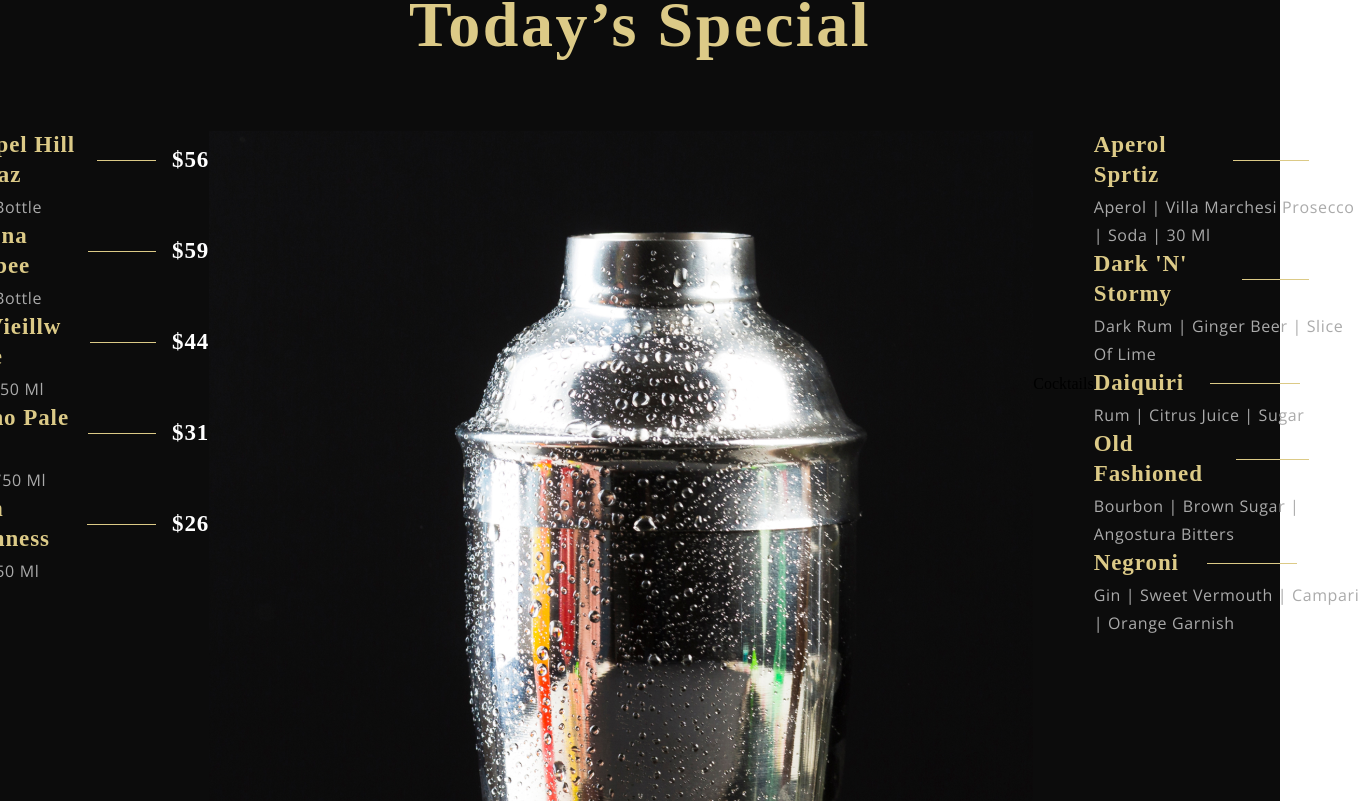
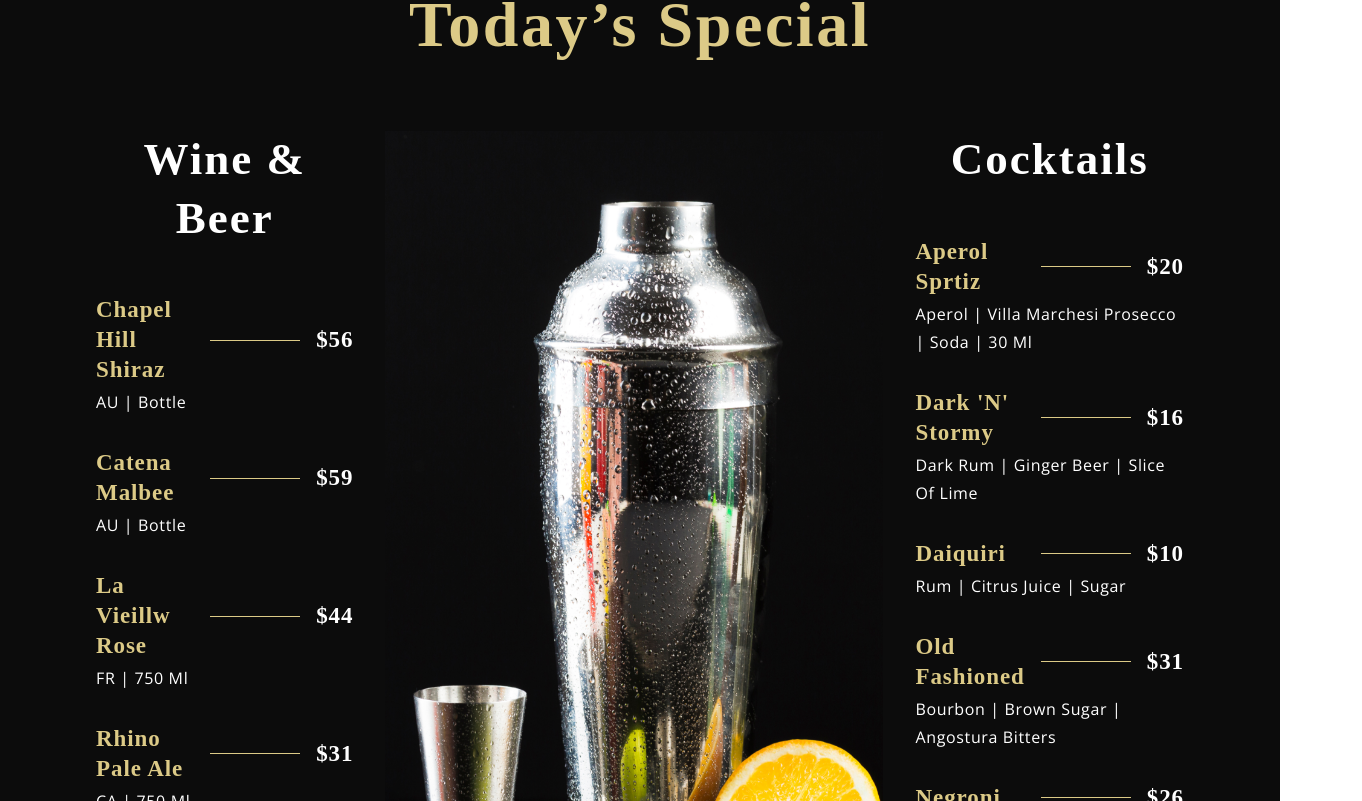
Before and after one commit to Arian-Akbari/restaurant_react-project, a React (Create React App) app: page / in a window 1280 px wide. Shown: the part 2339-3140 px from the top of the page, 1362 px wide, since content can reach past the window. Built offline with nearby package versions, Linux system fonts and the light colour scheme; a web font is replaced by a local one.

Commit message:
finished the special menu

```diff
--- a/src/components/Menuitem/MenuItem.css
+++ b/src/components/Menuitem/MenuItem.css
@@ -1,24 +1,35 @@
-.app__menuitem{
+.app__menuitem {
     width: 100%;
     margin: 1rem 0;
+
     display: flex;
     flex-direction: column;
 }
-.app__menuitem-head{
+
+.app__menuitem-head {
     display: flex;
     justify-content: space-between;
     align-items: center;
 }
-.app__menuitem-sub{
+
+.app__menuitem-sub {
     width: 100%;
     margin-top: 0.2rem;
 }
-.app__menuitem-name{
+
+.app__menuitem-name {
     flex: 1;
 }
-.app__menuitem-dash{
+
+.app__menuitem-dash {
     width: 90px;
     height: 1px;
     background: var(--color-golden);
     margin: 0 1rem;
 }
+
+.app__menuitem-price {
+    display: flex;
+    justify-content: flex-end;
+    align-items: flex-end;
+}
--- a/src/components/Menuitem/MenuItem.jsx
+++ b/src/components/Menuitem/MenuItem.jsx
@@ -2,23 +2,22 @@ import React from 'react';
 
 import './MenuItem.css';
 
-const MenuItem = ({title , price , tags }) => (
-  <div className={"app_menuitem"}>
-    <div className={"app__menuitem-head"}>
-        <div className={"app_menuitem-name"}>
-            <p className={"p__cormorant"} style={{color : '#DCCA87'}}>{title}</p>
+const MenuItem = ({title, price, tags}) => (
+    <div className="app__menuitem">
+        <div className="app__menuitem-head">
+            <div className="app__menuitem-name">
+                <p className="p__cormorant" style={{color: '#DCCA87'}}>{title}</p>
+            </div>
+            <div className="app__menuitem-dash"/>
+            <div className="app__menuitem-price">
+                <p className="p__cormorant">{price}</p>
+            </div>
         </div>
 
-        <div className={"app__menuitem-dash"}></div>
-
-        <div className={"app_menuitem-price"}>
-            <p className={"p__cormorant"} >{price}</p>
+        <div className="app__menuitem-sub">
+            <p className="p__opensans" style={{color: 'white'}}>{tags}</p>
         </div>
     </div>
-      <div className={"app__menuitem-sub"}>
-          <p className={"p__opensans"} style={{color : "#AAA"}}>{tags}</p>
-      </div>
-  </div>
 );
 
 export default MenuItem;
--- a/src/container/Menu/SpecialMenu.css
+++ b/src/container/Menu/SpecialMenu.css
@@ -14,3 +14,62 @@
     align-items: flex-start;
     flex-direction: row;
 }
+.app__specialMenu-menu_heading{
+    color: white;
+    text-align: center;
+    font-variant-numeric: lining-nums tabular-nums;
+    font-family: var(--font-base);
+    font-size: 45px;
+    font-style: normal;
+    font-weight: 600;
+    line-height: 130%;
+    letter-spacing: 2px;
+    text-transform: capitalize;
+}
+.app__specialMenu_wine, .app__specialMenu_cocktails{
+    flex: 1;
+    width: 100%;
+    display: flex;
+    flex-direction: column;
+}
+.app__specialMenu-menu_img{
+    width: 410px;
+    margin: 0 2rem;
+}
+.app__specialMenu-menu_img img{
+    width: 100%;
+    height: auto;
+}
+.app__specialMenu-menu_items{
+    display: flex;
+    flex-direction: column;
+    margin: 2rem 0;
+    width: 100%;
+}
+@media screen and (max-width: 2000px){
+    .app__specialMenu-menu_img{
+        width: 650px;
+    }
+    .app__specialMenu-menu_img img{
+        height: 920px;
+    }
+}
+@media screen and (max-width: 1150px){
+    .app__specialMenu-menu{
+        flex-direction: column;
+        align-items: center;
+        width: 100%;
+    }
+    .app__specialMenu-menu_img{
+        margin: 3rem 0;
+    }
+}
+@media screen and (max-width: 650px){
+    .app__specialMenu-menu_img{
+        width: 100%;
+    }
+    .app__specialMenu-menu_heading{
+        font-size: 35px;
+        line-height: 49px;
+    }
+}
--- a/src/container/Menu/SpecialMenu.jsx
+++ b/src/container/Menu/SpecialMenu.jsx
@@ -13,19 +13,19 @@ const SpecialMenu = () => (
         <div className={"app__specialMenu-menu"}>
             <div className={"app__specialMenu_wine flex__center"}>
                 <p className={"app__specialMenu-menu_heading"}>Wine & Beer</p>
-                <div className={"app_specialMenu-menu_items"}>
+                <div className={"app__specialMenu-menu_items"}>
                     {data.wines.map((wine , index) =>(
                         <MenuItem key={wine.title + index} price={wine.price} title={wine.title} tags={wine.tags} />
                         )
                     )}
                 </div>
             </div>
-            <div className={"app_specialMenu-menu_img"}>
+            <div className={"app__specialMenu-menu_img"}>
                 <img src={images.menu} alt={"menu img"}/>
             </div>
             <div className={"app__specialMenu_cocktails flex__center"}>
                 <p className={"app__specialMenu-menu_heading"}>Cocktails</p>
-                <div className={"app_specialMenu-menu_items"}>
+                <div className={"app__specialMenu-menu_items"}>
                     {data.cocktails.map((cocktails , index) =>(
                         <MenuItem key={cocktails.title + index} price={cocktails.price} title={cocktails.title} tags={cocktails.tags} />
                         )
```
